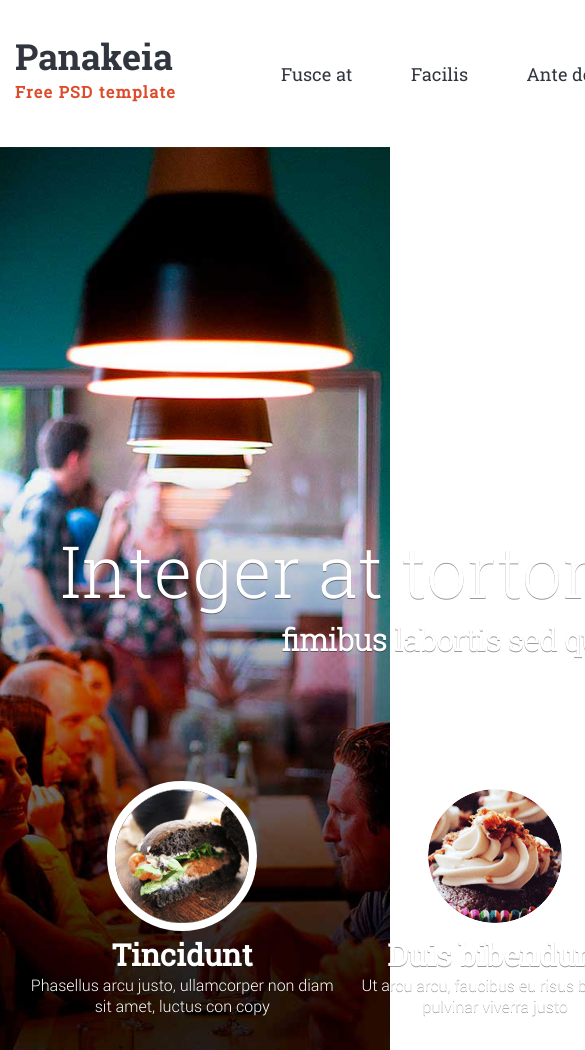
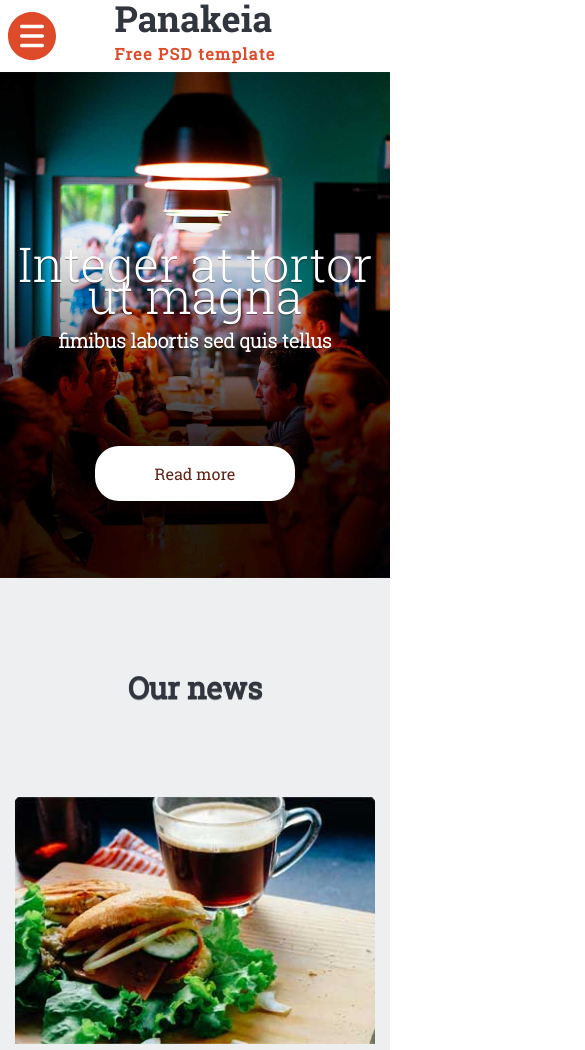
Before and after one commit to N1kbes/Panakea-template, a website: page src/index.html in a window 390 px wide. Shown: the top 1050 px of the page, 585 px wide, since content can reach past the window. Drawn offline with Linux system fonts and the light colour scheme.

Commit message:
responsive added

```diff
--- a/src/index.html
+++ b/src/index.html
@@ -3,6 +3,7 @@
 
 <head>
     <meta charset="utf-8">
+    <meta name="viewport" content="width=device-width, initial-scale=1">
     <title>Panakea-template</title>
     <link rel="stylesheet" href="/css/main.css">
 </head>
@@ -10,6 +11,7 @@
 <body>
     <section class="container-fluid" id="menu-header">
         <div class="container">
+            <div class="menu-button"></div>
             <header>
                 <div class="logo">
                     <h1>Panakeia</h1>
@@ -164,6 +166,7 @@
             </div>
         </section>
     </footer>
+        <script type="text/javascript" src="/js/script.js"></script>
 </body>
 
 </html>
--- /dev/null
+++ b/src/js/script.js
@@ -0,0 +1,15 @@
+var domReady = function(callback) {
+    document.readyState === "interactive" || document.readyState === "complete" ? callback() : document.addEventListener("DOMContentLoaded", callback);
+};
+
+
+domReady(function() {
+  var bttn = document.querySelector('.menu-button');
+  var menu = document.querySelector('.main-menu');
+
+  var showMenu = function(){
+    menu.classList.toggle('active');
+  };
+
+  bttn.addEventListener("click", showMenu, false);
+});
--- a/src/sass/base/_base.scss
+++ b/src/sass/base/_base.scss
@@ -6,8 +6,6 @@
     max-width: 1200px;
     margin: 0 auto;
     padding: 0 15px;
-    min-width: 960px;
-    /*пока нет медиа запросов*/
 }
 
 .logo {
@@ -25,3 +23,12 @@ button {
     border-radius: 1.5em;
     border: none;
 }
+
+ul{
+  -webkit-margin-before: 0;
+    -webkit-margin-after: 0;
+    -webkit-padding-start: 0;
+}
+.active{
+  display: block !important;
+}
--- a/src/sass/base/_typography.scss
+++ b/src/sass/base/_typography.scss
@@ -73,6 +73,9 @@ h3 {
     text-shadow: 0 1px 0 rgba(0, 0, 0, 0.4);
     font-weight: 300;
     margin: 0;
+    @include for-phone-only{
+      font-size: 3em;
+    };
 }
 
 h4 {
--- a/src/sass/layout/_footer.scss
+++ b/src/sass/layout/_footer.scss
@@ -3,10 +3,13 @@ footer .container-fluid{
 }
 
 .footer-menu .container{
-  display: flex;
-  justify-content: space-between;
+  display: none;
+
+  @include for-tablet-portrait-up {
+    display: flex;
+    justify-content: space-between;
+  }
 }
-
 
 .footer-menu--row{
   width: 32%;
--- a/src/sass/layout/_header.scss
+++ b/src/sass/layout/_header.scss
@@ -1,32 +1,105 @@
-header{
+#menu-header {
+    .container {
+        @include for-phone-only {
+            padding: 0;
+        };
+    }
+}
+.menu-button{
+  position: absolute;
+  width: 3em;
+  height: 3em;
+  background-image: url('../images/menu.svg');
+  background-size: cover;
+  background-repeat: no-repeat;
+  left: 0.5em;
+  top: 0.75em;
+  transition-duration: 0.3s;
+  &:active{
+    transform: scale(1.2);
+  }
+  @include for-tablet-portrait-up{
+    display: none;
+  };
+}
+header {
     min-height: 9.1875em;
     display: flex;
-  flex-direction: row;
+    flex-direction: column;
     justify-content: space-between;
     align-items: center;
+    @include for-phone-only {
+        flex-direction: column;
+        min-height: inherit;
+    };
+    @include for-desktop-up{
+      flex-direction: row;
+    };
 }
 
-.main-menu nav ul{
+.main-menu {
+    @include for-phone-only {
+        width: 100%;
+        position: absolute;
+        top: 4.5em;
+        background: white;
+        display: none;
+    };
+}
+
+.main-menu nav ul {
     padding: 0;
 }
 
-.main-menu nav ul li{
+.main-menu nav ul li {
     display: inline-block;
     font-family: "RobotoSlabRegular";
     font-size: 1.125em;
     color: $dark-color;
     line-height: 1.333;
-  margin: 0 1.5em;
     cursor: pointer;
     transition-duration: 0.05s;
-  &:first-child{
+
+    &:first-child {
         margin-left: 0;
+        @include for-tablet-portrait-up{
+          margin: 0.6em 1em;
+        };
     }
-  &:hover{
+
+    &:hover {
         background-color: $orange-color;
         border-radius: 1.5em;
         margin: 0;
+        color: white;
+        @include for-phone-only {
+            border-radius: 0;
+            padding: 1em 0.5em;
+        }
+        @include for-tablet-portrait-up{
+          padding: 0.6em 1em;
+        };
+        @include for-desktop-up{
           padding: 1.06em 1.5em;
-    color: white;
+        };
     }
+
+    @include for-phone-only {
+        display: block;
+        width: 100%;
+        margin: 0;
+        padding: 1em 0.5em;
+        box-sizing: border-box;
+    };
+
+    @include for-tablet-portrait-up{
+      font-size: 0.9em;
+      margin: 0.6em 1em;
+    };
+
+    @include for-desktop-up{
+      font-size: 1.125em;
+      margin: 1.06em 1.5em;
+    };
+
 }
--- a/src/sass/layout/_news.scss
+++ b/src/sass/layout/_news.scss
@@ -12,6 +12,9 @@
     display: flex;
     justify-content: space-between;
     text-align: center;
+    @include for-phone-only{
+      flex-direction: column;
+    };
 }
 
 .news-figure {
@@ -24,10 +27,20 @@
     &:last-child {
         margin-right: 0;
     }
+    @include for-phone-only{
+      width: 100%;
+      box-sizing: border-box;
+      margin: 0;
+    };
+
+    @include for-tablet-portrait-up{
+      width: 33%;
+    };
 }
 
 .news-figure img {
     margin-bottom: 1em;
+    width: 100%;
 }
 
 .news-figure button {
@@ -40,6 +53,9 @@
         background-color: $orange-color;
         color: $white-color;
     }
+    @include for-phone-only{
+      margin: 2.5em auto;
+    };
 }
 
 .news-figure span {
--- a/src/sass/layout/_newsseller.scss
+++ b/src/sass/layout/_newsseller.scss
@@ -34,6 +34,7 @@
     padding-left: 2em;
     padding-right: 5em;
     outline: none;
+    box-sizing: border-box;
 
     &::-webkit-input-placeholder {
         color: rgb(243, 244, 246);
@@ -50,6 +51,10 @@
     &:-moz-placeholder {
         color: rgb(243, 244, 246);
     }
+      @include for-phone-only {
+          padding-left: 1em;
+          font-size: 0.8em;
+      }
 }
 
 #subscribe button[type="submit"] {
@@ -61,7 +66,7 @@
     color: #612316;
     transition: background-color 0.5s ease;
     transition: color 0.5s ease;
-    padding: 0.85em 3.75em;
+    padding: 0.76em 3.75em;
     border-radius: 1.5em;
     border: none;
     margin-left: -5em;
@@ -70,4 +75,8 @@
         background-color: $orange-color;
         color: $white-color;
     }
+    @include for-phone-only {
+      font-size: 0.8em;
+      padding: 0.8em 1.75em;
+    }
 }
--- a/src/sass/layout/_social.scss
+++ b/src/sass/layout/_social.scss
@@ -2,10 +2,21 @@
     display: flex;
     justify-content: space-between;
     padding: 7.5em 0;
+
+    @include for-phone-only {
+      flex-direction: column;
+      padding: 3em 0;
+    }
 }
 
 .social-group {
-    width: 48%;
+    width: 100%;
+    padding: 1em;
+    box-sizing: border-box;
+
+    @include for-tablet-portrait-up {
+      width: 48%;
+    }
 }
 
 .social-group h4 {
--- a/src/sass/layout/_welcome.scss
+++ b/src/sass/layout/_welcome.scss
@@ -3,16 +3,25 @@
   min-height: 1000px;
   background-size: cover;
   background-position: center;
+  @include for-phone-only{
+    min-height: 500px;
+  };
 }
 
 .main-page-group{
   text-align: center;
   padding-top: 25em;
+  @include for-phone-only{
+    padding-top: 11em;
+  };
 }
 
 .inline-figures{
   display: flex;
   margin-top: 6em;
+  @include for-phone-only{
+    display: none;
+  };
 }
 
 .inline-figures .figure-main{
@@ -30,6 +39,9 @@
   line-height: 3;
   text-shadow: 0px 1px 0px rgba(0, 0, 0, 0.4);
   font-weight: 700;
+  @include for-phone-only{
+    font-size: 1.2em;
+  };
 }
 
 .main-page-group .read-more{
--- a/src/sass/utils/_mixins.scss
+++ b/src/sass/utils/_mixins.scss
@@ -0,0 +1,15 @@
+@mixin for-phone-only {
+  @media (max-width: 599px) { @content; }
+}
+@mixin for-tablet-portrait-up {
+  @media (min-width: 600px) { @content; }
+}
+@mixin for-tablet-landscape-up {
+  @media (min-width: 900px) { @content; }
+}
+@mixin for-desktop-up {
+  @media (min-width: 1200px) { @content; }
+}
+@mixin for-big-desktop-up {
+  @media (min-width: 1800px) { @content; }
+}
```
Also changed, not shown: src/css/main.css, src/images/menu.svg (added). Lines whose indentation alone changed are shown as unchanged.
